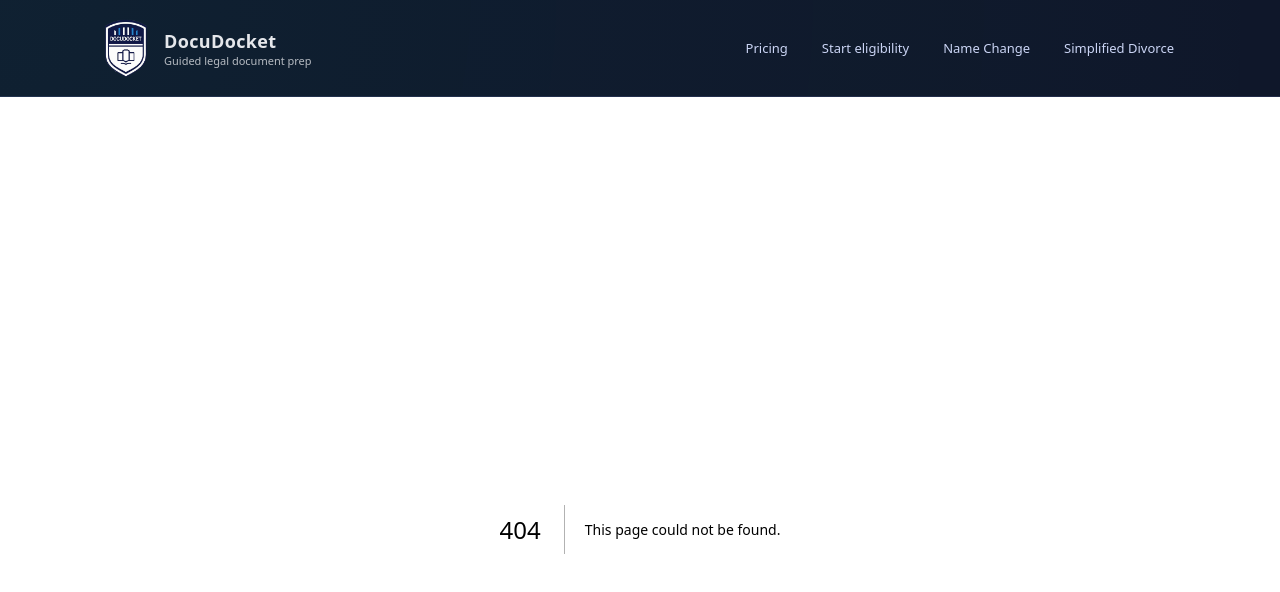
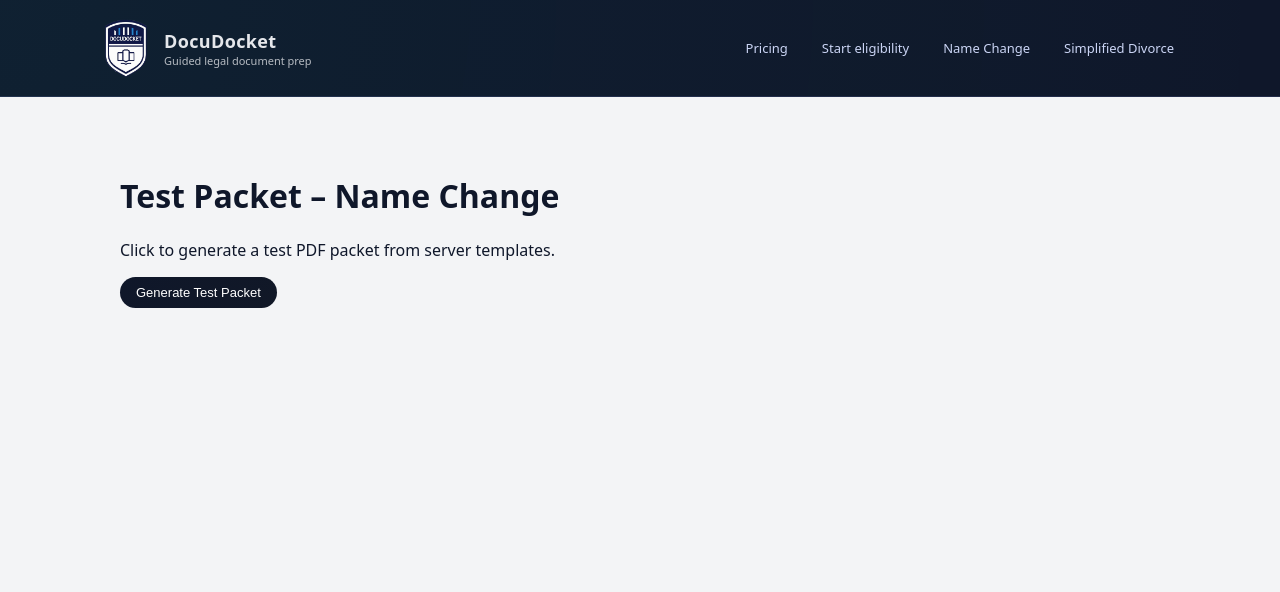
Before and after one commit to DocuDocket/docudocket, a Next.js app: page /dev/test-packet in a window 1280 px wide. Before the commit this address had no page. Shown: the top 592 px of the page. Built offline with nearby package versions, Linux system fonts and the light colour scheme.

Commit message:
Create page.jsx

```diff
--- /dev/null
+++ b/app/dev/test-packet/page.jsx
@@ -0,0 +1,47 @@
+"use client";
+
+export default function TestPacket() {
+  const run = async () => {
+    const res = await fetch("/api/pdf/build", {
+      method: "POST",
+      headers: { "Content-Type": "application/json" },
+      body: JSON.stringify({
+        productKey: "name-change-hillsborough",
+        matterId: "TEST-BYPASS", // see Option A step 2 below
+        data: {
+          // minimal sane test data (matches our mapping)
+          firstName: "JANE", middleName: "A", lastName: "DOE",
+          newFirstName: "JANE", newMiddleName: "", newLastName: "SMITH",
+          dob: "1990-05-12",
+          birthCity: "Miami", birthCounty: "Miami-Dade", birthState: "FL", birthCountry: "USA",
+          county: "Hillsborough",
+          address: "123 Main St", address1: "123 Main St", address2: "Apt 4B",
+          city: "Tampa", state: "FL", zip: "33602",
+          phone: "(813) 555-1212", email: "jane@example.com",
+          priorAddresses: [
+            { line: "45 Oak Ave, Tampa FL 33603", from: "2018-01-01", to: "2020-06-01" }
+          ],
+          children: ["DOE, JUNIOR J, 8, 123 Main St, Tampa, FL"],
+          prevChange: [{ from: "", to: "", date: "", court: "" }],
+          employment: [{ employer: "ABC Co., 456 Office Rd, Tampa FL", from: "2019-01-01", to: "2022-03-01" }],
+          education: [{ school: "USF", degree: "B.A.", graduation: "2015-05-01" }],
+          petitionDate: new Date().toISOString()
+        }
+      })
+    });
+    if (!res.ok) { alert("Build failed"); return; }
+    const blob = await res.blob();
+    const url = URL.createObjectURL(blob);
+    const a = document.createElement("a");
+    a.href = url; a.download = "DocuDocket_name-change-test.pdf"; a.click();
+    URL.revokeObjectURL(url);
+  };
+
+  return (
+    <main style={{padding:24}}>
+      <h1>Test Packet – Name Change</h1>
+      <p>Click to generate a test PDF packet from server templates.</p>
+      <button onClick={run} className="btn btn-dark">Generate Test Packet</button>
+    </main>
+  );
+}
```
